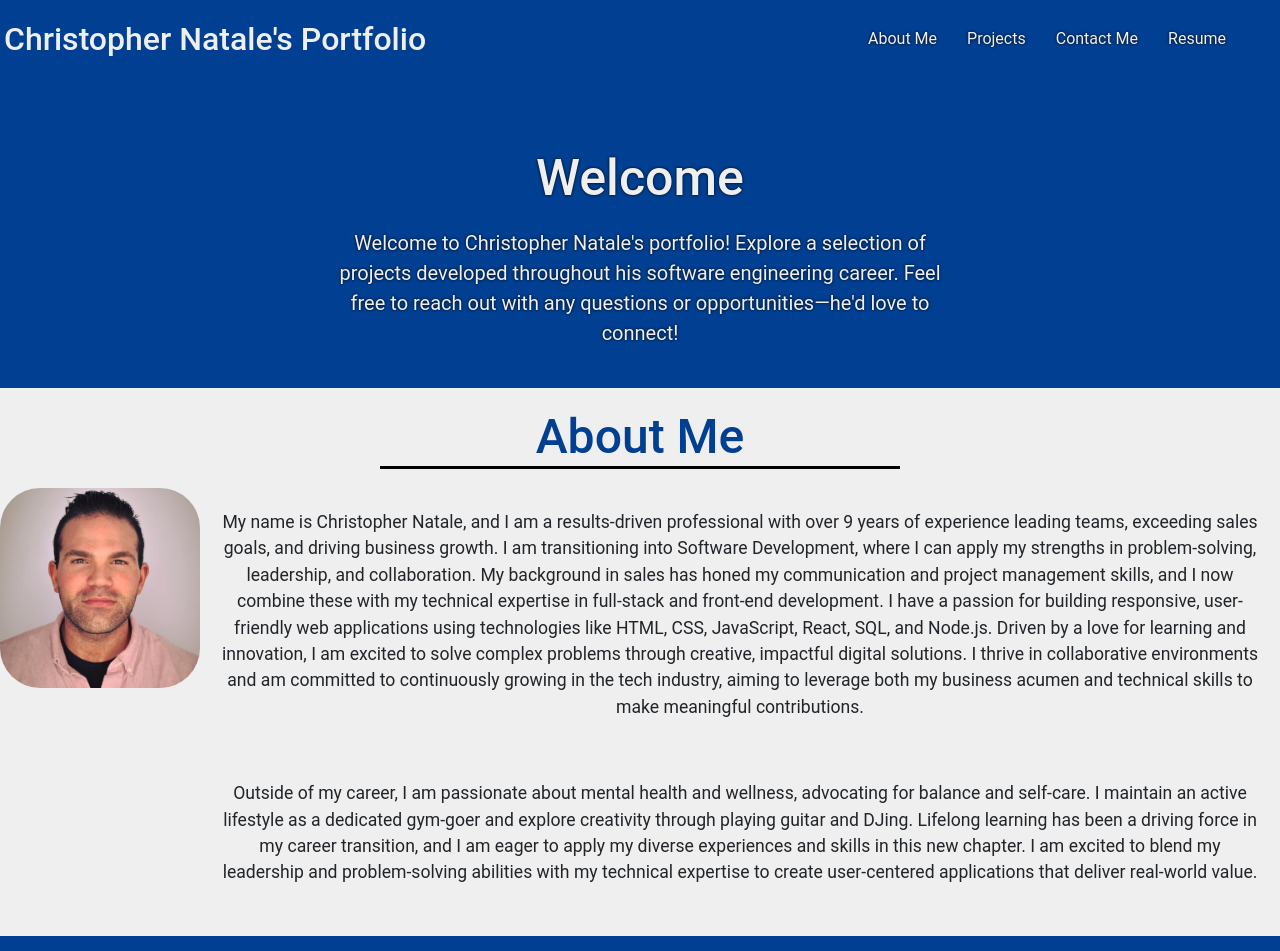
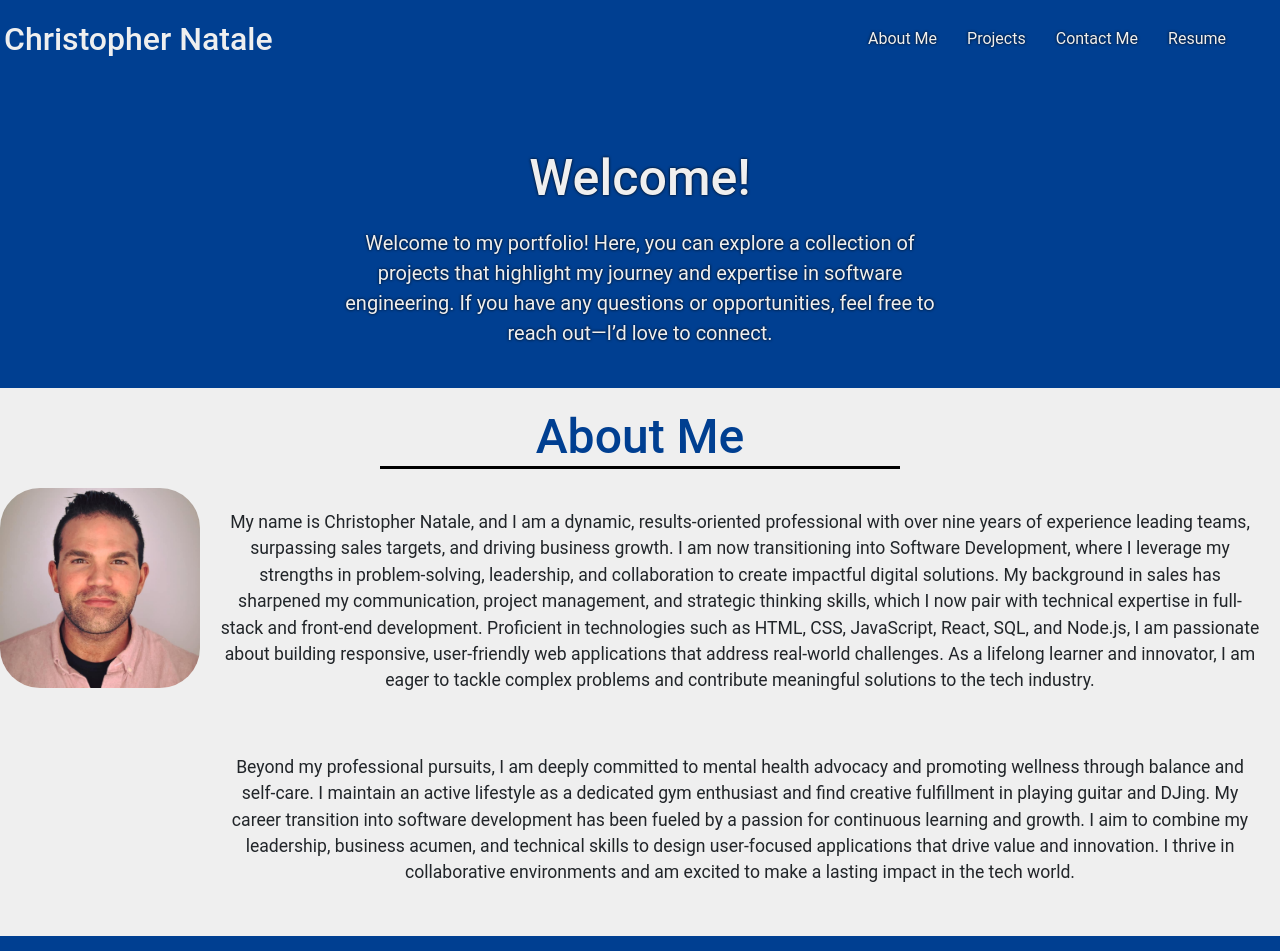
Before and after one commit to natale565/react-portfolio, a React (Vite) app: page / in a window 1280 px wide. Shown: the top 951 px of the page. Built offline with nearby package versions, Linux system fonts and the light colour scheme.

Commit message:
changes to the about me page

```diff
--- a/src/components/Header.jsx
+++ b/src/components/Header.jsx
@@ -8,26 +8,29 @@ function Header(props) {
     return (
       <>
         <section>
-            <header className='flex-row justify-space-between px-1'>
+          <header className="flex-row justify-space-between px-1">
             <div>
-                <h1>Christopher Natale&apos;s Portfolio</h1>
+              <h1>Christopher Natale</h1>
             </div>
             <div>
-                <NavBar currentPage={currentPage} handlePageChange={handlePageChange} >
-                </NavBar>
+              <NavBar
+                currentPage={currentPage}
+                handlePageChange={handlePageChange}
+              ></NavBar>
             </div>
           </header>
         </section>
 
-        <section className='headerBack' >
-          <h2 className='headerWel'>Welcome</h2>
-          <p className='PWel'>
-           Welcome to Christopher Natale&apos;s portfolio! Explore a selection of projects developed throughout his software engineering career. Feel free to reach out with any questions or opportunities—he&apos;d love to connect!
+        <section className="headerBack">
+          <h2 className="headerWel">Welcome!</h2>
+          <p className="PWel">
+            Welcome to my portfolio! Here, you can explore a collection of
+            projects that highlight my journey and expertise in software
+            engineering. If you have any questions or opportunities, feel free
+            to reach out—I’d love to connect.
           </p>
         </section>
-
       </>
-
     );
 }
 
--- a/src/components/pages/AboutMe.jsx
+++ b/src/components/pages/AboutMe.jsx
@@ -10,31 +10,31 @@ function AboutMe() {
         <h2 className="H2AboutMe">About Me</h2>
 
         <p>
-          My name is Christopher Natale, and I am a results-driven professional
-          with over 9 years of experience leading teams, exceeding sales goals,
-          and driving business growth. I am transitioning into Software
-          Development, where I can apply my strengths in problem-solving,
-          leadership, and collaboration. My background in sales has honed my
-          communication and project management skills, and I now combine these
-          with my technical expertise in full-stack and front-end development. I
-          have a passion for building responsive, user-friendly web applications
-          using technologies like HTML, CSS, JavaScript, React, SQL, and
-          Node.js. Driven by a love for learning and innovation, I am excited to
-          solve complex problems through creative, impactful digital solutions.
-          I thrive in collaborative environments and am committed to
-          continuously growing in the tech industry, aiming to leverage both my
-          business acumen and technical skills to make meaningful contributions.
+          My name is Christopher Natale, and I am a dynamic, results-oriented
+          professional with over nine years of experience leading teams,
+          surpassing sales targets, and driving business growth. I am now
+          transitioning into Software Development, where I leverage my strengths
+          in problem-solving, leadership, and collaboration to create impactful
+          digital solutions. My background in sales has sharpened my
+          communication, project management, and strategic thinking skills,
+          which I now pair with technical expertise in full-stack and front-end
+          development. Proficient in technologies such as HTML, CSS, JavaScript,
+          React, SQL, and Node.js, I am passionate about building responsive,
+          user-friendly web applications that address real-world challenges. As
+          a lifelong learner and innovator, I am eager to tackle complex
+          problems and contribute meaningful solutions to the tech industry.
         </p>
 
         <p>
-          Outside of my career, I am passionate about mental health and
-          wellness, advocating for balance and self-care. I maintain an active
-          lifestyle as a dedicated gym-goer and explore creativity through
-          playing guitar and DJing. Lifelong learning has been a driving force
-          in my career transition, and I am eager to apply my diverse
-          experiences and skills in this new chapter. I am excited to blend my
-          leadership and problem-solving abilities with my technical expertise
-          to create user-centered applications that deliver real-world value.
+          Beyond my professional pursuits, I am deeply committed to mental
+          health advocacy and promoting wellness through balance and self-care.
+          I maintain an active lifestyle as a dedicated gym enthusiast and find
+          creative fulfillment in playing guitar and DJing. My career transition
+          into software development has been fueled by a passion for continuous
+          learning and growth. I aim to combine my leadership, business acumen,
+          and technical skills to design user-focused applications that drive
+          value and innovation. I thrive in collaborative environments and am
+          excited to make a lasting impact in the tech world.
         </p>
       </section>
     </section>
--- a/src/index.css
+++ b/src/index.css
@@ -73,6 +73,7 @@ footer h2 {
 footer p {
   font-size: 15px;
   margin: 0;
+
   text-align: center;
 
 }
```
Lines whose indentation alone changed are shown as unchanged.
